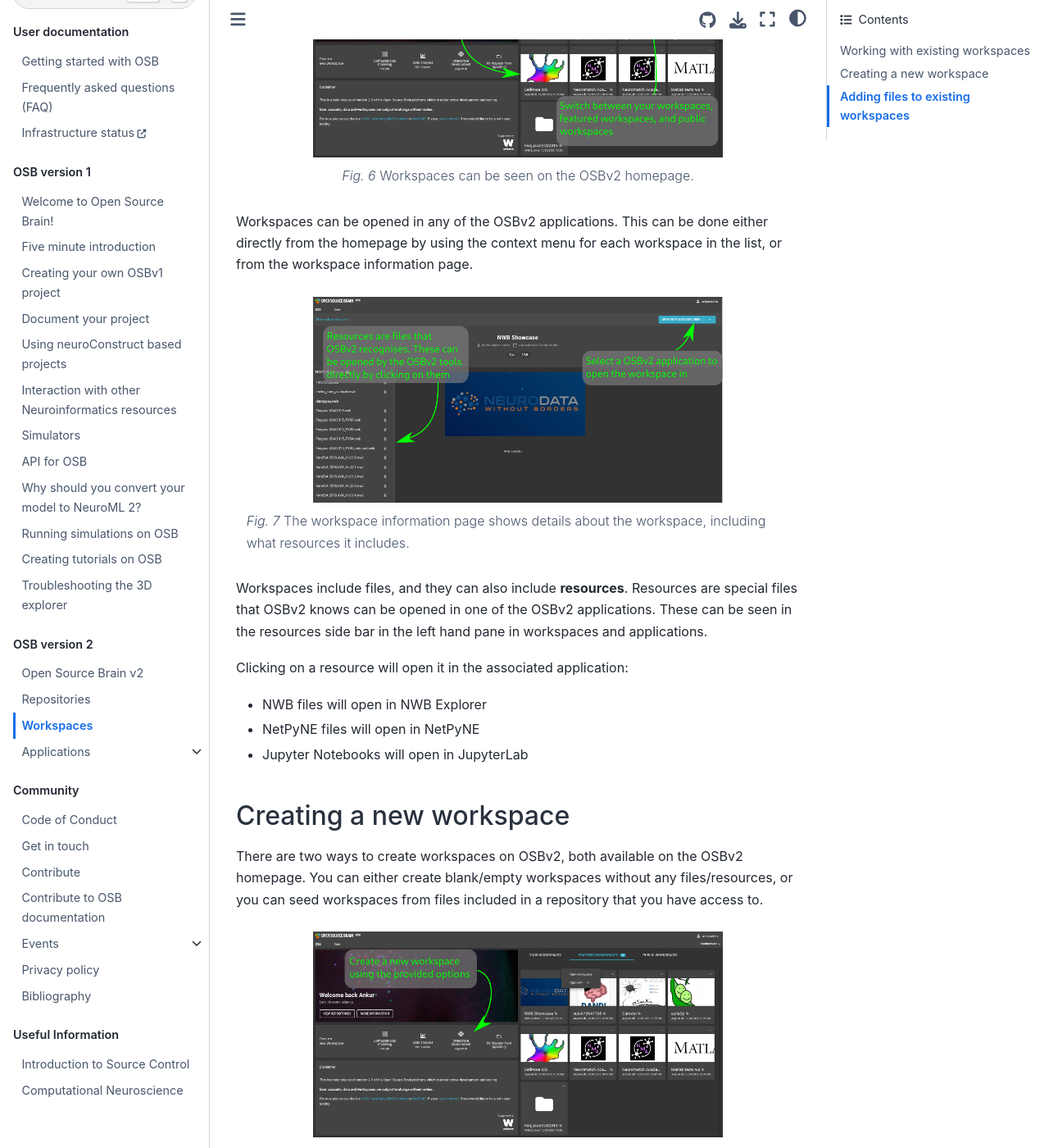
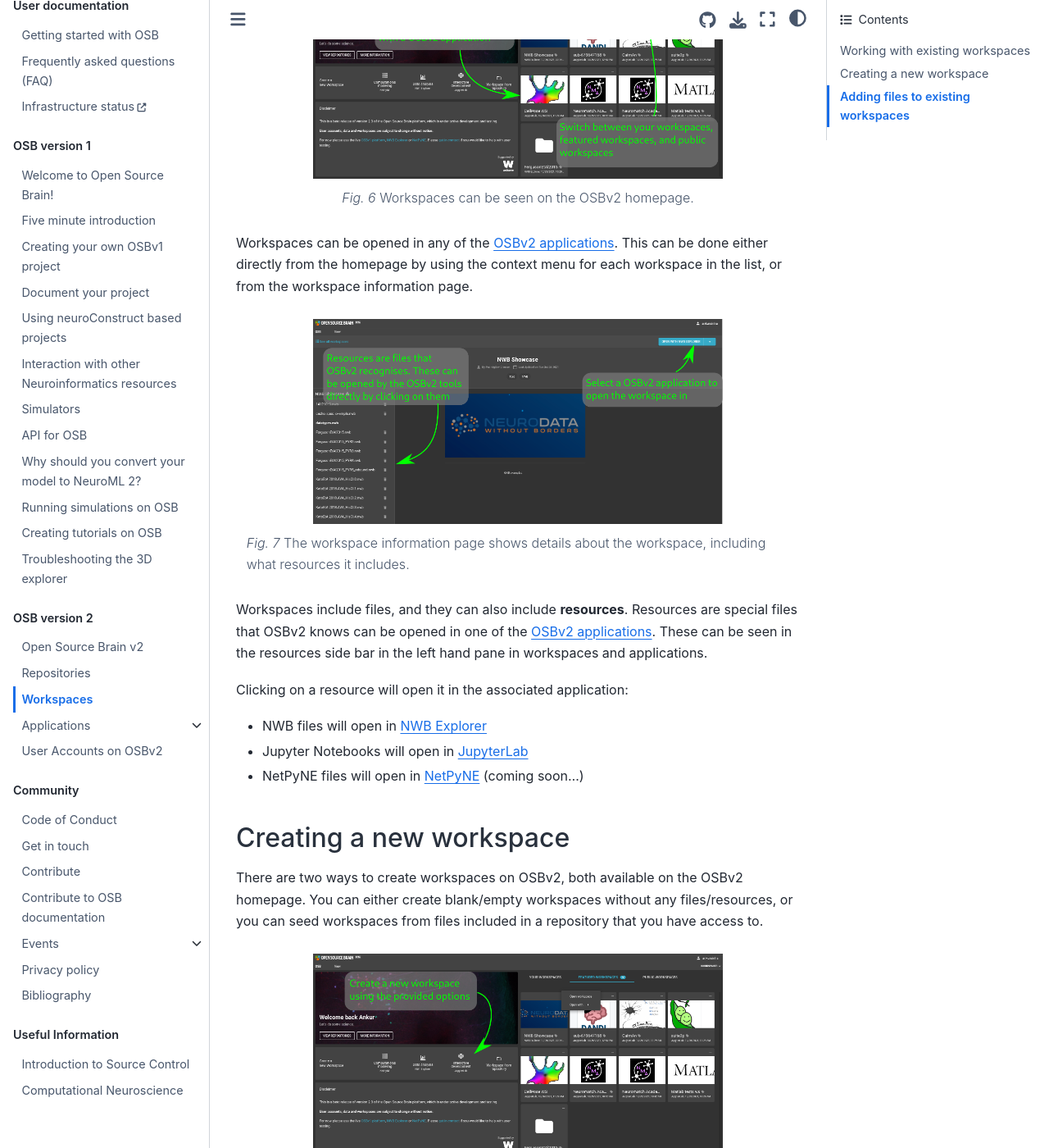
Before and after one commit to OpenSourceBrain/Documentation, a Jupyter Book: the page built from source/OSBv2/Workspaces.md, in a window 1280 px wide and 1400 px high, scrolled down 608 px. Shown: the whole window at 82% size. Built offline with Jupyter Book 1.0.4 settings and Sphinx 7.4.7 and the Sphinx Book theme 1.1.4, drawn with Linux system fonts in a browser that asks for light colours; some of the changed text lies outside the part shown.

Commit message:
User account page
For https://github.com/OpenSourceBrain/OSBv2/issues/497

````diff
--- a/source/OSBv2/Workspaces.md
+++ b/source/OSBv2/Workspaces.md
@@ -37,14 +37,14 @@
 
 ```
 Workspaces include files, and they can also include **resources**.
-Resources are special files that OSBv2 knows can be opened in one of the OSBv2 applications.
+Resources are special files that OSBv2 knows can be opened in one of the {ref}`OSBv2 applications <osbv2:applications>`.
 These can be seen in the resources side bar in the left hand pane in workspaces and applications.
 
 Clicking on a resource will open it in the associated application:
 
-- NWB files will open in NWB Explorer
-- NetPyNE files will open in NetPyNE
-- Jupyter Notebooks will open in JupyterLab
+- NWB files will open in {ref}`NWB Explorer <osbv2:applications:nwbe>`
+- Jupyter Notebooks will open in {ref}`JupyterLab <osbv2:applications:jupyterlab>`
+- NetPyNE files will open in {ref}`NetPyNE <osbv2:applications:netpyne>` (coming soon...)
 
 (osbv2:workspaces:creating)=
 ## Creating a new workspace
@@ -107,7 +107,12 @@
 (osbv2:workspaces:addingmore)=
 ## Adding files to existing workspaces
 
+```{admonition} User storage inside a workspace
+See information {ref}`here <osbv2:useraccounts:storage>` in the various locations for stored user files inside a workspace
+```
+
 More files can be added to existing workspaces also.
+
 You can either do this by going to a repository, and selecting files to add from the repository page as documented {ref}`here <osbv2:repositories:viewing>`, or you can go to the workspace information page and add files from there.
 
 ```{figure} ../images/osbv2-workspaces-add-new-resources-with-text.png
--- a/source/_toc.yml
+++ b/source/_toc.yml
@@ -33,6 +33,7 @@
             - file: OSBv2/NWBE
             - file: OSBv2/NetPyNE
             - file: OSBv2/JupyterLab
+        - file: OSBv2/User_Accounts
   - caption: Community
     chapters:
       - file: General/CoC
````
Also changed, not shown: other parts of source/OSBv2/Workspaces.md (+4 -4 lines), source/OSBv2/Overview.md (+2 -2 lines), source/OSBv2/Repositories.md (+5 -4 lines), source/OSBv2/User_Accounts.md (added, +41 -0 lines).
